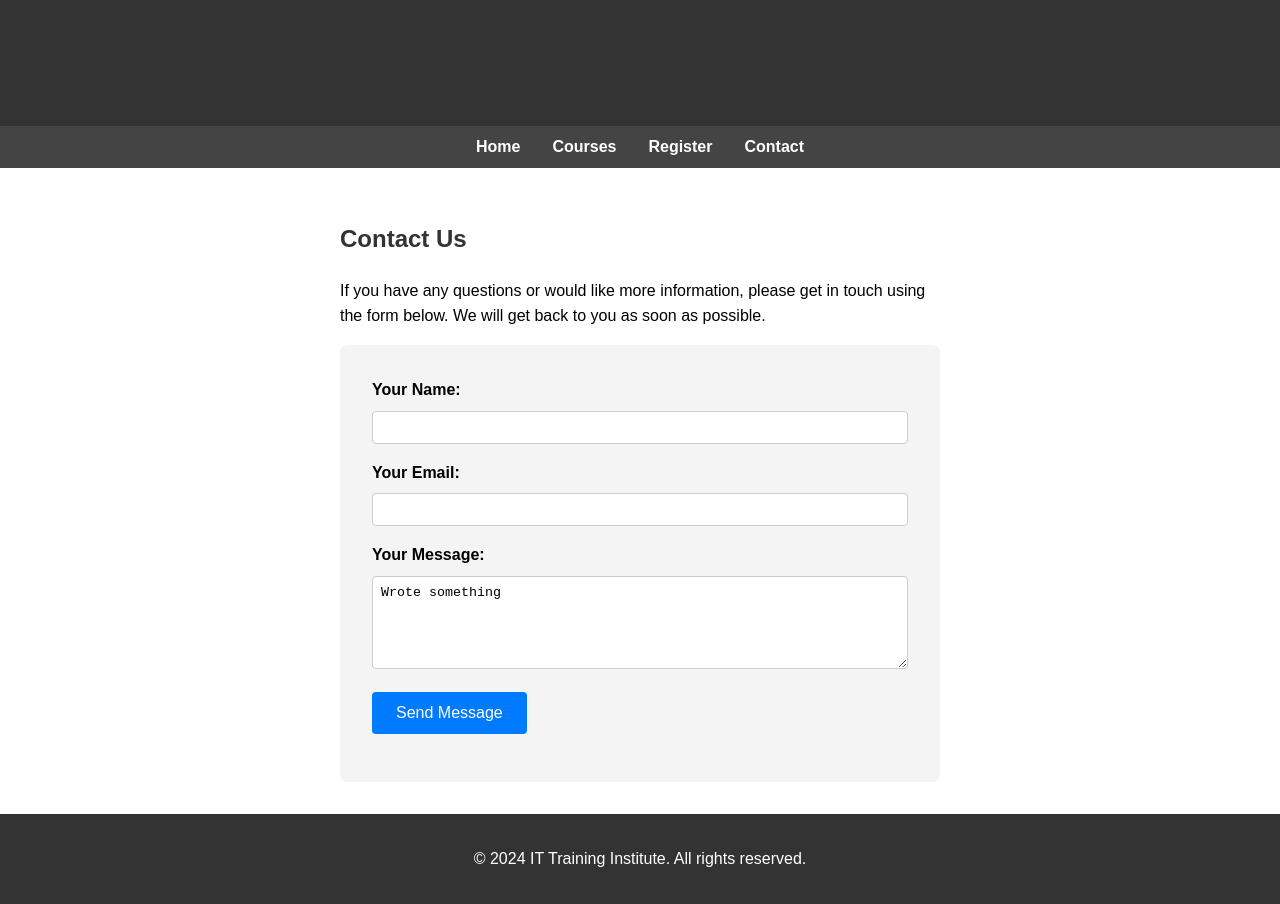
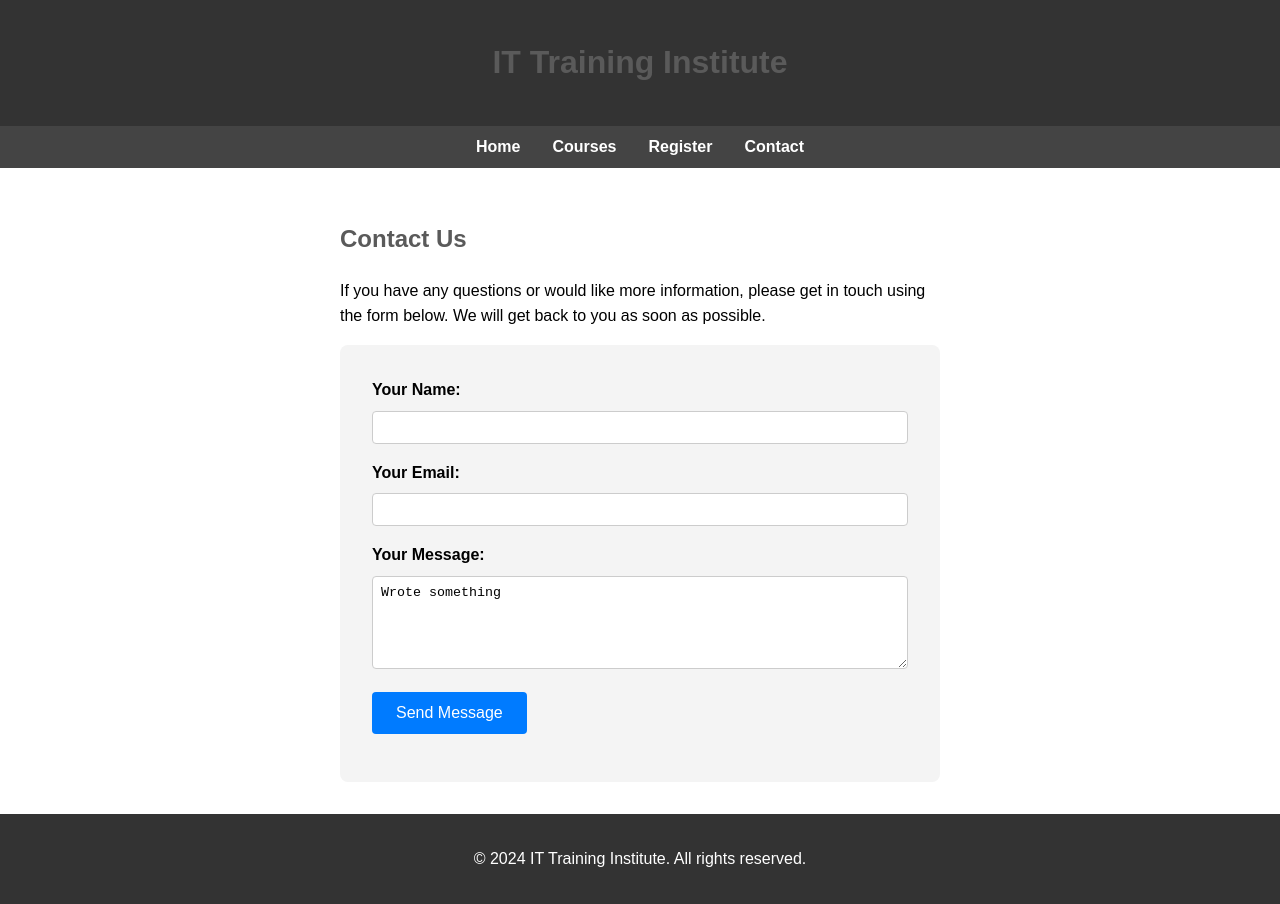
Before and after one commit to Ansil05/training-institute, a plain HTML site: page contact.html in a window 1280 px wide. Drawn offline with Linux system fonts and the light colour scheme.

Commit message:
fourth commit

```diff
--- a/contact.html
+++ b/contact.html
@@ -25,7 +25,7 @@
         nav ul li a { color: #fff; text-decoration: none; font-weight: bold; }
         main { padding: 2rem; max-width: 600px; margin: auto; }
         form { background: #f4f4f4; padding: 2rem; border-radius: 8px; }
-        h1, h2 { color: #333; }
+        h1, h2 { color: #5a5a5a; }
         .form-group { margin-bottom: 1rem; }
         label { display: block; margin-bottom: 0.5rem; font-weight: bold; }
         input[type="text"], input[type="email"], textarea { width: 100%; padding: 0.5rem; border: 1px solid #ccc; border-radius: 4px; box-sizing: border-box; }
```
Also changed, not shown: index.html (+1 -1 lines), register.html (+1 -1 lines).
